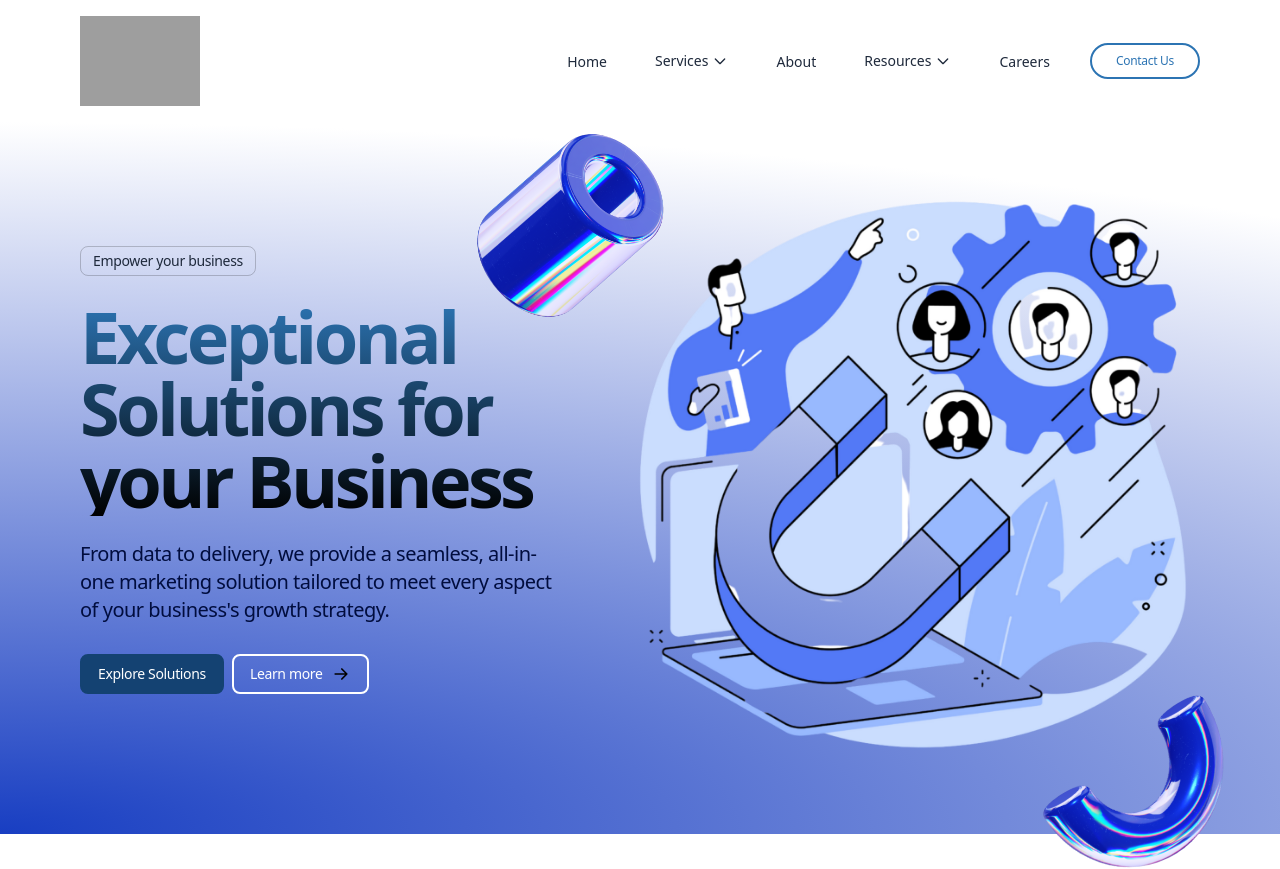
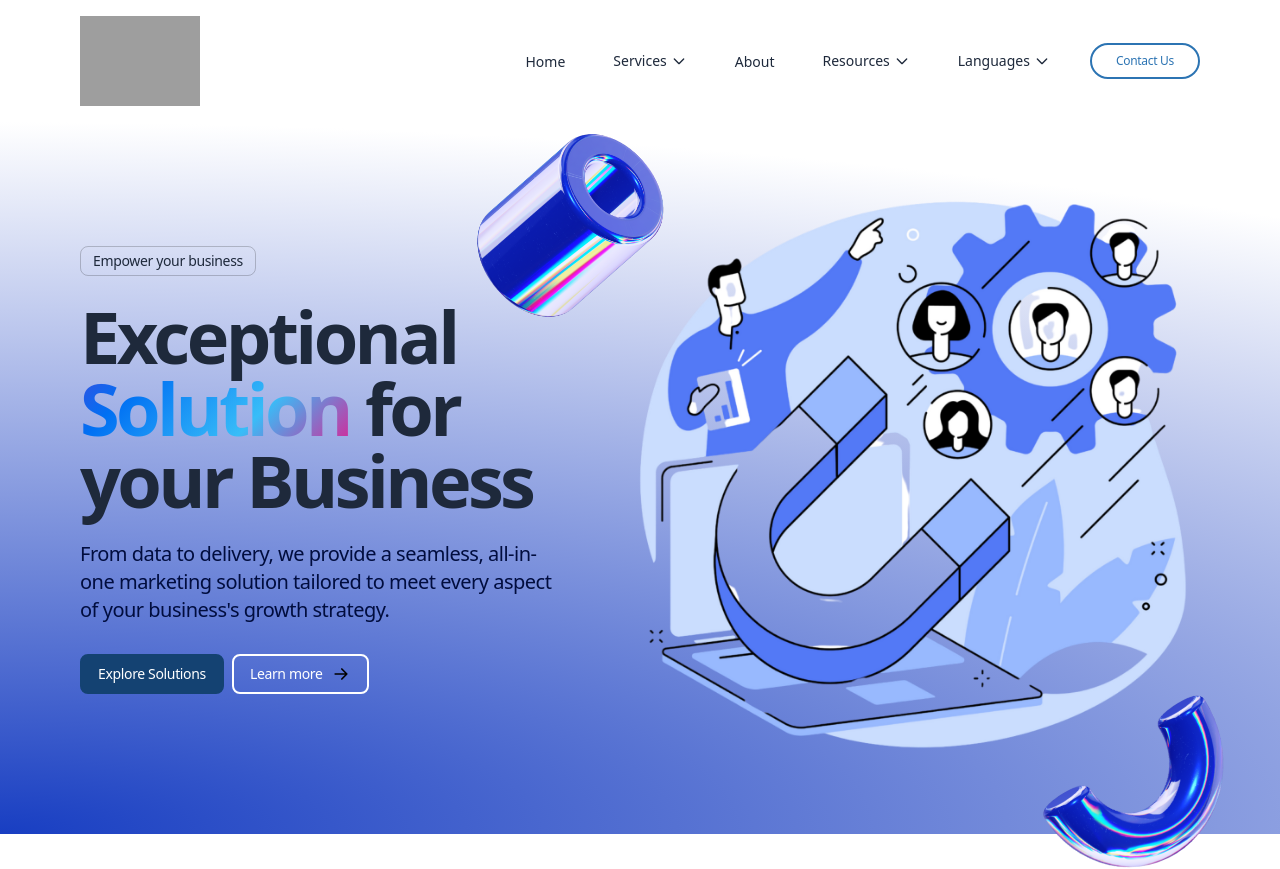
Before and after one commit to SheeshMuchacho/blog-posting-nosql, a Next.js app: page / in a window 1280 px wide. Shown: the top 869 px of the page. Built offline with nearby package versions, Linux system fonts and the light colour scheme; grey boxes are pictures that could not be loaded.

Commit message:
updated hero

```diff
--- a/app/globals.css
+++ b/app/globals.css
@@ -145,3 +145,23 @@
     --color-text-light: 100 116 139; /* #64748b */
   }
 }
+
+
+@keyframes aurora {
+  0% {
+    background-position: 0% 50%;
+  }
+  25% {
+    background-position: 50% 100%;
+  }
+  50% {
+    background-position: 100% 50%;
+  }
+  75% {
+    background-position: 50% 0%;
+  }
+  100% {
+    background-position: 0% 50%;
+  }
+
+}
--- /dev/null
+++ b/components/AuroraText.tsx
@@ -0,0 +1,35 @@
+'use client';
+
+import React, { memo } from "react";
+
+interface AuroraTextProps {
+  children: React.ReactNode;
+  className?: string;
+  colors?: string[];
+  speed?: number;
+}
+
+export const AuroraText = memo(
+  ({
+    children,
+    className = "",
+    colors = ["#FF0080", "#7928CA", "#0070F3", "#38bdf8"],
+    speed = 1,
+  }: AuroraTextProps) => {
+    const gradientStyle = {
+      backgroundImage: `linear-gradient(135deg, ${colors.join(", ")}, ${colors[0]})`,
+      WebkitBackgroundClip: "text",
+      WebkitTextFillColor: "transparent",
+      backgroundSize: "200% auto",
+      animation: `aurora ${10 / speed}s linear infinite`,
+    };
+
+    return (
+      <span className={`relative inline-block ${className}`} style={gradientStyle}>
+        {children}
+      </span>
+    );
+  }
+);
+
+AuroraText.displayName = "AuroraText";
--- a/constants/index.ts
+++ b/constants/index.ts
@@ -55,8 +55,16 @@
       { key: 'resource-library', label: 'Resource Library', href: '/resource-library' },
     ],
   },
-  { key: 'careers', label: 'Careers', href: '/careers' },
-];
+  {
+    key: 'languages',
+    label: 'Languages',
+    href: '/languages',
+    dropdown: [
+      { key: 'english', label: 'English', href: '/english' },
+      { key: 'japanese', label: '日本語', href: '/japanese' },
+      { key: 'korean', label: '한국인', href: '/korean' },
+    ],
+  },];
 
 export const FOOTER_LINKS: FooterSection[] = [
   {
--- a/sections/homepage/Hero.tsx
+++ b/sections/homepage/Hero.tsx
@@ -6,6 +6,7 @@
 import noodle from "@/public/noodle.png";
 import Image from "next/image";
 import { useState } from "react";
+import { AuroraText } from "@/components/AuroraText";
 
 const Hero = () => {
   const [isHovered, setIsHovered] = useState(false);
@@ -15,8 +16,8 @@
         <div className="md:flex items-center justify-between">
             <div className="md:w-[478px] md:mr-8">
                 <div className="text-sm inline-flex border border-black/20 px-3 py-1 rounded-lg tracking-tight">Empower your business</div>
-                <h1 className="text-5xl md:text-7xl font-bold tracking-tighter bg-gradient-to-b from-secondary to-black text-transparent bg-clip-text mt-6">
-                    Exceptional Solutions for your Business
+                <h1 className="text-5xl md:text-7xl font-bold tracking-tighter bg-clip-text mt-6">
+                    Exceptional <AuroraText>Solution</AuroraText> for your Business
                 </h1>
                 <p className="text-xl text-[#010D3E] tracking-tight mt-6">
                     From data to delivery, we provide a seamless, all-in-one marketing solution tailored to meet every aspect of your business's growth strategy.
```
